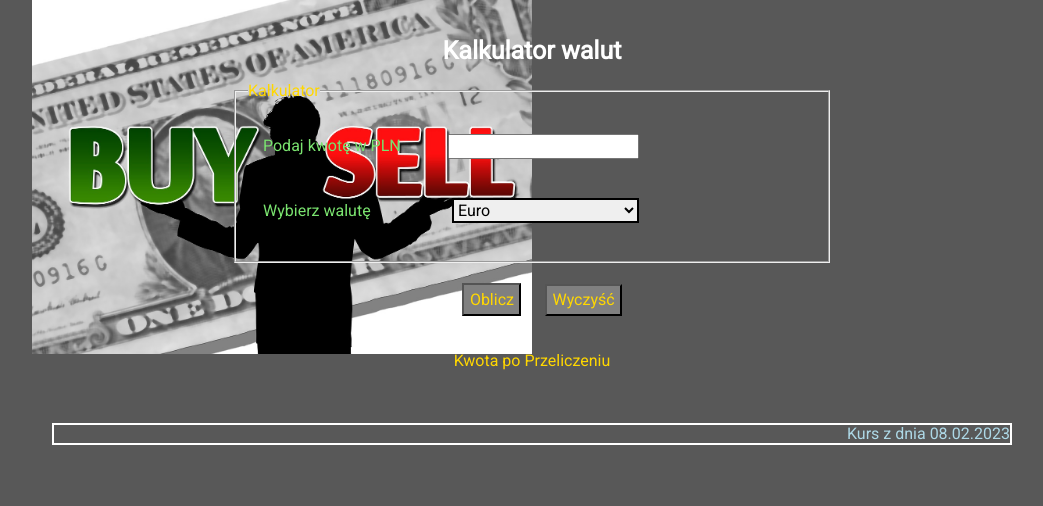
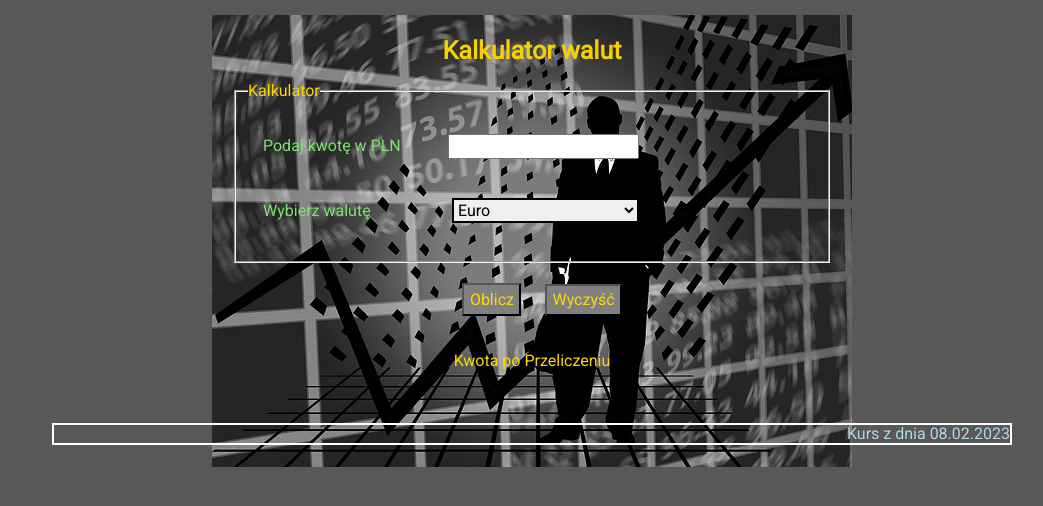
Before and after one commit to michalgozdek/currency-converter, a plain HTML site: page index.html in a window 1280 px wide. Shown: the whole page, without its empty margins (108-1151 px from the left). Drawn offline with nearby package versions, Linux system fonts and the light colour scheme.

Commit message:
finalyimage

```diff
--- a/css/conteiner.css
+++ b/css/conteiner.css
@@ -8,15 +8,15 @@
 
 
 .conteiner__header {
-    color: rgb(255, 255, 255);
+    color:rgb(245, 209, 0);
     text-align: center;
     font-size: 25px ;
     font-style: bold;
 }
 .backgroundImage{
-    background-image: url("../images/dollar-g76e5ae7ae_1280.jpg");
-background-size: 500px;
+    background-image: url("../images/stock-exchange-g378931f98_640.jpg");
+
 background-repeat: no-repeat;
-margin: auto;
+background-position: center;
 
 }
```
Also changed, not shown: images/dollar-g76e5ae7ae_1280.jpg (deleted), images/stock-exchange-g378931f98_640.jpg (added).
